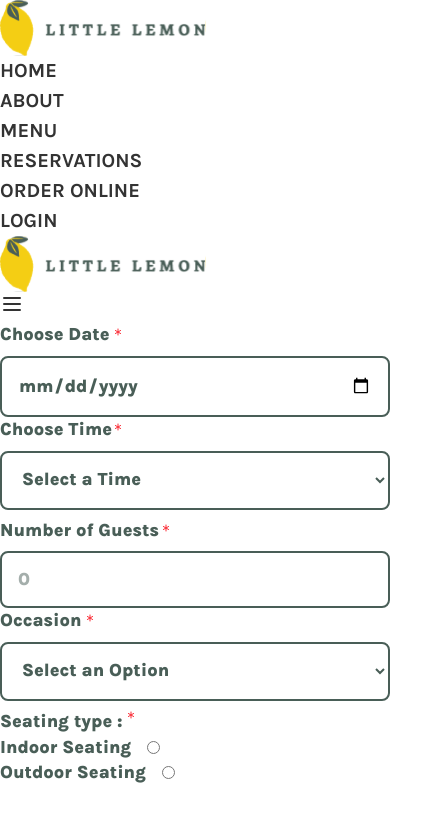
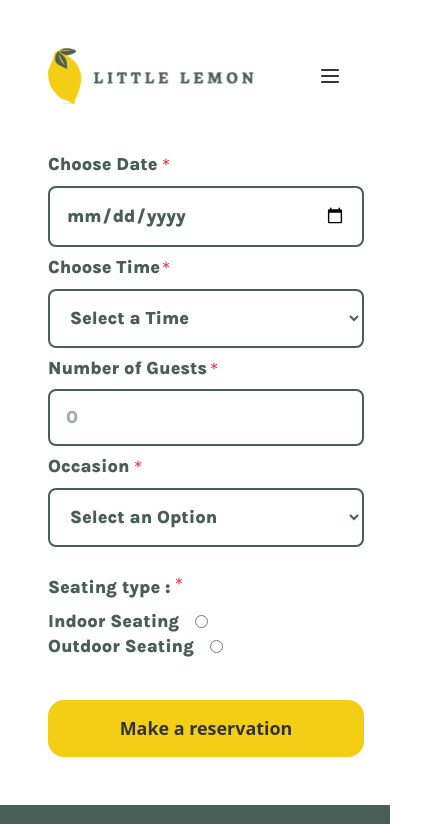
Before and after one commit to gihanchamila/Little-Lemon-Frontend, a React (Vite) app: page /booking in a window 390 px wide. Shown: the top 824 px of the page, 435 px wide, since content can reach past the window. Built offline with nearby package versions, Linux system fonts and the light colour scheme; a web font is replaced by a local one.

Commit message:
add responsive

```diff
--- a/src/components/Booking/BookingForm.jsx
+++ b/src/components/Booking/BookingForm.jsx
@@ -64,7 +64,7 @@ const BookingForm = (props) => {
   return (
     <header>
       <section className="gridLayout">
-        <form onSubmit={handleSubmit} className="lg:col-start-2 lg:col-end-12 sm:col-start-1 sm:col-end-5">
+        <form onSubmit={handleSubmit} className="lg:col-start-2 lg:col-end-12 sm:col-start-1 sm:col-end-4 col-span-4">
           <fieldset className="flex flex-col space-y-2">
             <div className="lg:flex lg:flex-row lg:justify-between sm:flex sm:flex-col lg:space-y-0 sm:space-y-2">
                 <div className="field">
@@ -98,28 +98,25 @@ const BookingForm = (props) => {
                     {formErrors.occasion && <p className="text-red-500 text-sm">{formErrors.occasion}</p>}
                 </div>
             </div>
-            <div className="flex flex-col">
+            <div className="sm:flex lg:flex-col sm:flex-row">
               <div className="sm:flex sm:flex-col lg:flex-row lg:items-center lg:justify-start lg:pt-5 sm:pt-5">
                   <p className="text-sm font-extrabold text-primary-1 font-karla mr-10 relative sm:mb-2 lg:mb-0">Seating type :<Asterisk size={12} color={"#fb2c36"} className="absolute top-0 left-[125px]" /></p>
-                  <div className="sm:flex sm:flex-row sm:space-x-4">
+                  <div className="sm:flex sm:flex-col lg:flex-row sm:space-x-4">
                     <div className="flex flex-row text-primary-1 text-sm font-karla font-extrabold w-[200px] space-x-2 items-center">
                         <label htmlFor="indoor" className="relative">Indoor Seating </label>
-                        <input className="fieldInput ml-2" id="indoor" value="Indoor" checked={seating === "Indoor"}  onChange={(e) => setSeating(e.target.value)} type="radio" ></input>
+                        <input className="lg:fieldInput ml-2" id="indoor" value="Indoor" checked={seating === "Indoor"}  onChange={(e) => setSeating(e.target.value)} type="radio" ></input>
                     </div>
-                    <div className="flex flex-row text-primary-1 text-sm font-karla font-extrabold w-[200px] space-x-2 items-center">
+                    <div className="flex sm:flex-row text-primary-1 text-sm font-karla font-extrabold w-[200px] space-x-2 items-center">
                         <label htmlFor="outdoor" className="relative">Outdoor Seating </label>
-                        <input className="fieldInput ml-2" id="outdoor"  value="Outdoor" checked={seating === "Outdoor"}  onChange={(e) => setSeating(e.target.value)} type="radio"></input>
+                        <input className="lg:fieldInput ml-2" id="outdoor"  value="Outdoor" checked={seating === "Outdoor"}  onChange={(e) => setSeating(e.target.value)} type="radio"></input>
                     </div>
-
                   </div>
               </div>
               {formErrors.seating && <p className="formError font-bold">{formErrors.seating}</p>}
             </div>
-
-
           </fieldset>
-          <div className="flex justify-end pt-10">
-            <Button>Make a reservation</Button>
+          <div className="lg:col-start-2 lg:col-end-13 lg:w-full lg:grid sm:col-start-2 sm:col-end-4 sm:pt-10 sm:flex sm:justify-end sm:w-[316px]">
+            <Button className="w-full">Make a reservation</Button>
           </div>
         </form>
       </section>
--- a/src/components/Booking/ConfirmBooking.jsx
+++ b/src/components/Booking/ConfirmBooking.jsx
@@ -7,7 +7,7 @@ const InputDetails = ({name, value}) => {
 
   return (
     <div className=''>
-        <h3 className='inputDetails lg:text-md sm:text-sm text-primary-1'>{name}</h3>
+        <h3 className='inputDetails lg:text-md sm:text-xs text-primary-1'>{name}</h3>
         <p className='inputDetails lg:text-sm text-secondary-4 pt'>{value}</p>
     </div>
   )
@@ -31,7 +31,7 @@ const ConfirmBooking = () => {
       </header>
       <main className=''>
         <div className='lg:grid lg:grid-cols-12 lg:gap-5 lg:px-24 md:grid-cols-4 sm:grid sm:grid-cols-4 sm:gap-5 sm:px-12 sm:pb-12'>
-          <div className='lg:col-start-2 lg:col-end-12 lg:justify-between border-2 rounded-xl border-secondary-4 p-4 sm:flex sm:flex-row sm:col-start-1 sm:col-end-5 sm:gap-4'>
+          <div className='lg:col-start-2 lg:col-end-12 lg:justify-between border-2 rounded-xl border-secondary-4 p-4 sm:flex sm:flex-row sm:col-start-1 sm:col-end-5 sm:gap-4 sm:text-xs'>
             <InputDetails name={"Date"} value={formData.date} />
             <InputDetails name={"Time"} value={formData.times} />
             <InputDetails name={"Guests"} value={formData.guests} />
--- a/src/index.css
+++ b/src/index.css
@@ -23,7 +23,7 @@
     --color-secondary-3: #EDEFED; /* light grey */
     --color-secondary-4: #333333; /* dark grey */
 
-    --breakpoint-sm: 25.75rem;
+    --breakpoint-sm: 20rem;
     --breakpoint-2xl: 100rem;
     --breakpoint-3xl: 120rem;
 
@@ -84,7 +84,7 @@
 }
 
 .fieldInput {
-    @apply border-2 border-primary-1 rounded-lg p-4 accent-primary-1 h-full
+    @apply border-2 border-primary-1 rounded-lg p-4 accent-primary-1 h-full sm:w-[316px] lg:w-auto
 }
 
 .userField {
```
